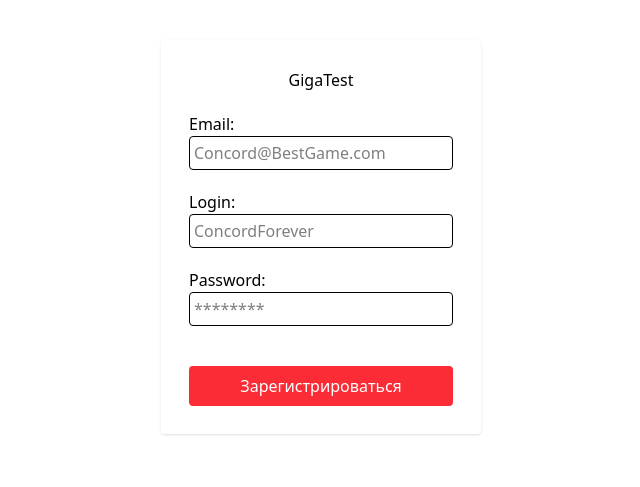
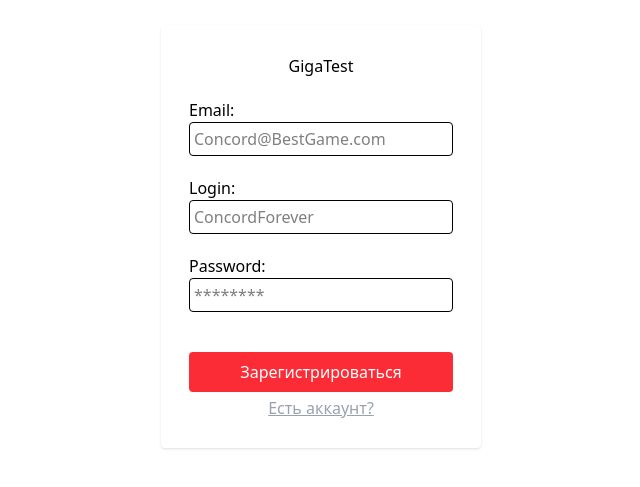
Before and after one commit to atikinvobud/TRSP, a Vue app in the folder front/: page /register in a window 1280 px wide. Shown: the part 163-650 px from the top of the page, without its empty margins (319-959 px from the left). Built offline with nearby package versions, Linux system fonts and the light colour scheme; the HTML template or start-up script is replaced by a standard one.

Commit message:
Регистрация и Авторизация теперь ещё лучше

```diff
--- a/front/src/pages/LoginPage.vue
+++ b/front/src/pages/LoginPage.vue
@@ -3,10 +3,13 @@ import MyInput from '@/components/MyInput.vue'
 import MyButton from '@/components/MyButton.vue'
 import {ref} from 'vue'
 import api from '@/services/axios.ts'
+import { useRouter } from 'vue-router'
 const email = ref('')
 const password = ref('')
 const message = ref('')
 const messageColor = ref('text-red-500')
+
+const router = useRouter()
 
 async function login() {
     try {
@@ -71,7 +74,12 @@ async function handleSubmit() {
                 <p>Password:</p>
                 <MyInput v-model="password" inputType="text" placeholder="********" isPassword></MyInput>
             </div>
-            <MyButton type="submit" class="mt-5">Войти</MyButton>
+            <div>
+                <MyButton type="submit" class="mt-5 w-full">Войти</MyButton>
+                <router-link :to="{ name: 'RegisterPage' }">
+                    <p class="text-gray-400 underline mt-1 text-center">Не зарегистрированны?</p>
+                </router-link>
+            </div>
         </div>
     </form>
 </template>
--- a/front/src/pages/RegisterPage.vue
+++ b/front/src/pages/RegisterPage.vue
@@ -3,6 +3,10 @@ import MyInput from '@/components/MyInput.vue'
 import MyButton from '@/components/MyButton.vue'
 import {ref} from 'vue'
 import api from '@/services/axios.ts'
+import { useRouter } from 'vue-router'
+
+const router = useRouter()
+
 const email = ref('')
 const login = ref('')
 const password = ref('')
@@ -24,7 +28,7 @@ async function register() {
         messageColor.value = 'text-green-500'
 
         setTimeout(() => {
-            router.push('/')
+            router.push({ name: 'LoginPage' })
         }, 1500)
 
     } catch (error) {
@@ -74,7 +78,12 @@ async function handleSubmit() {
                 <p>Password:</p>
                 <MyInput v-model="password" inputType="text" placeholder="********" isPassword></MyInput>
             </div>
-            <MyButton type="submit" class="mt-5">Зарегистрироваться</MyButton>
+            <div>
+                <MyButton type="submit" class="mt-5 w-full">Зарегистрироваться</MyButton>
+                <router-link :to="{ name: 'LoginPage' }">
+                    <p class="text-gray-400 underline mt-1 text-center">Есть аккаунт?</p>
+                </router-link>
+            </div>
         </div>
     </form>
 </template>
```
